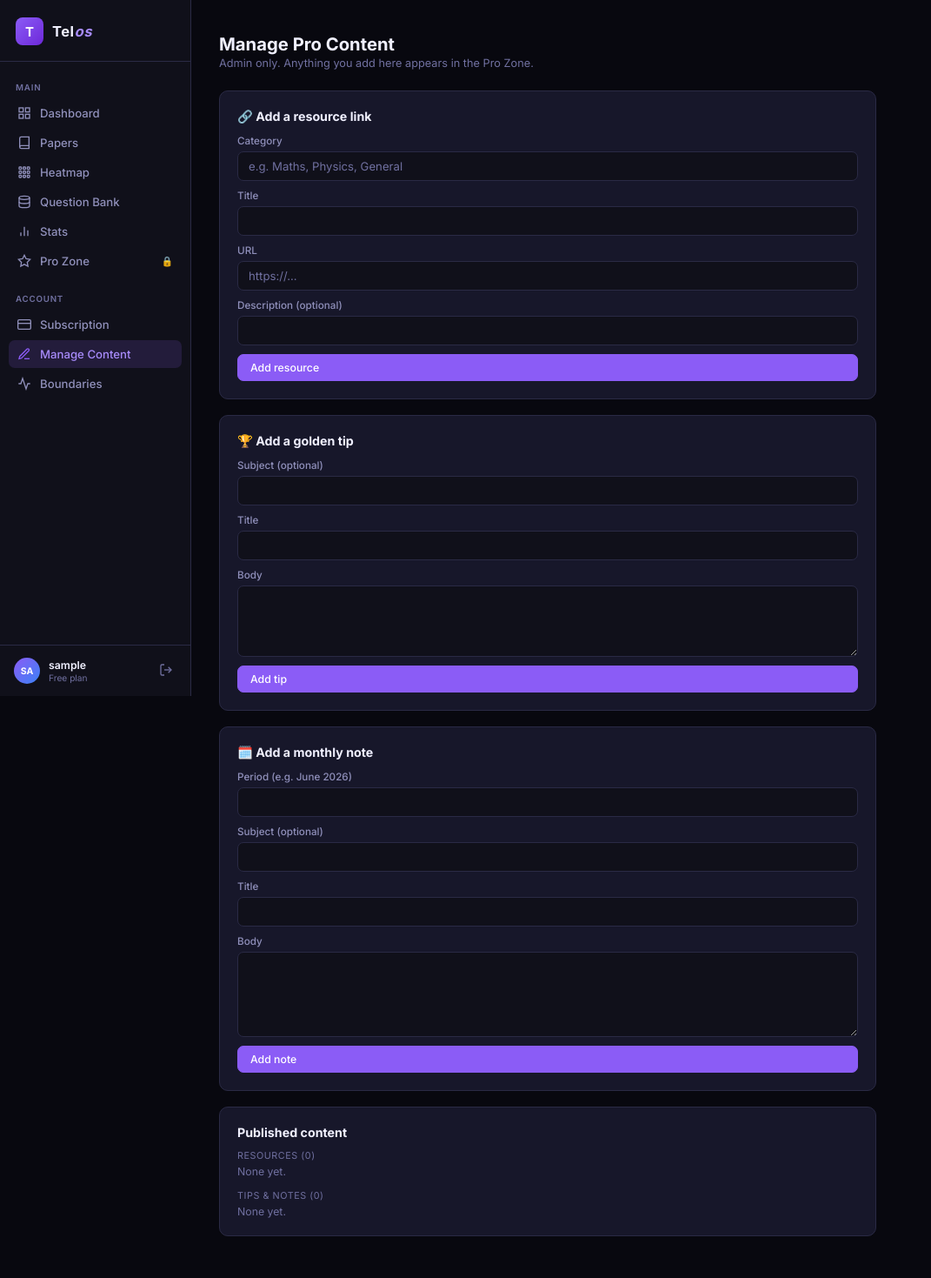
After one commit to vineigenphase/Telos, a Flask app: page /admin/content in a window 1280 px wide. The commit adds this page. Shown: the whole page at 87% size, without its empty margins (0-1071 px from the left). Run offline with Flask 3, Linux system fonts and the light colour scheme; the visitor is signed in with stand-in values (Sample User, id 1); data that the repository does not hold is empty; some libraries are stand-ins or nearby versions.

Commit message:
Add Pro Content Hub: Resources, Golden Tips, Monthly Notes
- New tables resources + pro_posts and users.is_admin (migrate_add_content.py)
- @requires_pro / @requires_admin gates; lock /admin/boundaries to admin
- /pro Pro Zone (Pro-gated) and /admin/content admin CRUD panel
- Sidebar Pro Zone link (locked for free users) + admin-only Manage Content
- Advertise the new perks on the subscription page

Co-Authored-By: Claude Opus 4.8 <noreply@anthropic.com>

```diff
--- a/app.py
+++ b/app.py
@@ -65,6 +65,7 @@ class User(UserMixin):
         self.username = row["username"]
         self.subscription_status = row["subscription_status"]
         self.stripe_customer_id  = row["stripe_customer_id"]
+        self.is_admin = bool(row["is_admin"])
 
     @property
     def is_premium(self):
@@ -76,6 +77,29 @@ def load_user(uid):
     with get_db() as db:
         row = db.execute("SELECT * FROM users WHERE id=?", (uid,)).fetchone()
     return User(row) if row else None
+
+
+# ── Access control ────────────────────────────────────────────────────────────
+
+def requires_pro(view):
+    """Gate a route behind an active Pro subscription."""
+    @wraps(view)
+    def wrapped(*args, **kwargs):
+        if not current_user.is_premium:
+            flash("That's a Telos Pro feature — upgrade to unlock it.", "error")
+            return redirect(url_for("subscription"))
+        return view(*args, **kwargs)
+    return wrapped
+
+
+def requires_admin(view):
+    """Gate a route behind the admin flag (content management)."""
+    @wraps(view)
+    def wrapped(*args, **kwargs):
+        if not getattr(current_user, "is_admin", False):
+            abort(403)
+        return view(*args, **kwargs)
+    return wrapped
 
 
 # ── Helpers ───────────────────────────────────────────────────────────────────
@@ -721,6 +745,7 @@ def stats():
 
 @app.route("/admin/boundaries", methods=["GET", "POST"])
 @login_required
+@requires_admin
 def boundaries():
     if request.method == "POST":
         try:
@@ -758,6 +783,83 @@ def boundaries():
         groups[key].append(b)
 
     return render_template("boundaries.html", groups=groups)
+
+# ── Pro content hub ───────────────────────────────────────────────────────────
+
+@app.route("/pro")
+@login_required
+@requires_pro
+def pro_zone():
+    with get_db() as db:
+        resources = db.execute(
+            "SELECT * FROM resources ORDER BY category, title"
+        ).fetchall()
+        tips = db.execute(
+            "SELECT * FROM pro_posts WHERE kind='tip' ORDER BY created_at DESC, id DESC"
+        ).fetchall()
+        notes = db.execute(
+            "SELECT * FROM pro_posts WHERE kind='note' ORDER BY created_at DESC, id DESC"
+        ).fetchall()
+    res_by_cat = {}
+    for r in resources:
+        res_by_cat.setdefault(r["category"], []).append(r)
+    return render_template("pro.html", res_by_cat=res_by_cat, tips=tips, notes=notes)
+
+
+@app.route("/admin/content", methods=["GET", "POST"])
+@login_required
+@requires_admin
+def admin_content():
+    if request.method == "POST":
+        form_type = request.form.get("form_type")
+        try:
+            with get_db() as db:
+                if form_type == "resource":
+                    db.execute(
+                        "INSERT INTO resources (category, title, url, description) VALUES (?,?,?,?)",
+                        (request.form["category"].strip(), request.form["title"].strip(),
+                         request.form["url"].strip(),
+                         request.form.get("description", "").strip() or None),
+                    )
+                elif form_type in ("tip", "note"):
+                    db.execute(
+                        "INSERT INTO pro_posts (kind, subject, title, body, period) VALUES (?,?,?,?,?)",
+                        (form_type, request.form.get("subject", "").strip() or None,
+                         request.form["title"].strip(), request.form["body"].strip(),
+                         request.form.get("period", "").strip() or None),
+                    )
+                else:
+                    flash("Unknown content type.", "error")
+                    return redirect(url_for("admin_content"))
+            flash("Content added.", "success")
+        except Exception as e:
+            flash(f"Couldn't save: {e}", "error")
+        return redirect(url_for("admin_content"))
+
+    with get_db() as db:
+        resources = db.execute("SELECT * FROM resources ORDER BY category, title").fetchall()
+        posts = db.execute("SELECT * FROM pro_posts ORDER BY kind, created_at DESC, id DESC").fetchall()
+    return render_template("admin_content.html", resources=resources, posts=posts)
+
+
+@app.route("/admin/content/resource/<int:rid>/delete", methods=["POST"])
+@login_required
+@requires_admin
+def delete_resource(rid):
+    with get_db() as db:
+        db.execute("DELETE FROM resources WHERE id=?", (rid,))
+    flash("Resource deleted.", "success")
+    return redirect(url_for("admin_content"))
+
+
+@app.route("/admin/content/post/<int:pid>/delete", methods=["POST"])
+@login_required
+@requires_admin
+def delete_post(pid):
+    with get_db() as db:
+        db.execute("DELETE FROM pro_posts WHERE id=?", (pid,))
+    flash("Deleted.", "success")
+    return redirect(url_for("admin_content"))
 
 # ── Subscription ──────────────────────────────────────────────────────────────
 
--- /dev/null
+++ b/templates/admin_content.html
@@ -0,0 +1,67 @@
+{% extends "base.html" %}
+{% block title %}Manage Content — Telos{% endblock %}
+{% block content %}
+
+<div class="page-header">
+  <div><div class="page-title">Manage Pro Content</div>
+  <div style="color:var(--muted);font-size:0.85rem;margin-top:2px;">Admin only. Anything you add here appears in the Pro Zone.</div></div>
+</div>
+
+<div class="page-body" style="max-width:820px;">
+
+  <div class="card" style="margin-bottom:18px;">
+    <h2 style="font-size:0.95rem;margin:0 0 12px;">🔗 Add a resource link</h2>
+    <form method="POST" style="display:flex;flex-direction:column;gap:10px;">
+      <input type="hidden" name="form_type" value="resource">
+      <div class="form-group"><label class="form-label">Category</label><input class="form-control" name="category" placeholder="e.g. Maths, Physics, General" required></div>
+      <div class="form-group"><label class="form-label">Title</label><input class="form-control" name="title" required></div>
+      <div class="form-group"><label class="form-label">URL</label><input class="form-control" name="url" type="url" placeholder="https://..." required></div>
+      <div class="form-group"><label class="form-label">Description (optional)</label><input class="form-control" name="description"></div>
+      <button class="btn btn-primary" type="submit">Add resource</button>
+    </form>
+  </div>
+
+  <div class="card" style="margin-bottom:18px;">
+    <h2 style="font-size:0.95rem;margin:0 0 12px;">🏆 Add a golden tip</h2>
+    <form method="POST" style="display:flex;flex-direction:column;gap:10px;">
+      <input type="hidden" name="form_type" value="tip">
+      <div class="form-group"><label class="form-label">Subject (optional)</label><input class="form-control" name="subject"></div>
+      <div class="form-group"><label class="form-label">Title</label><input class="form-control" name="title" required></div>
+      <div class="form-group"><label class="form-label">Body</label><textarea class="form-control" name="body" rows="4" required></textarea></div>
+      <button class="btn btn-primary" type="submit">Add tip</button>
+    </form>
+  </div>
+
+  <div class="card" style="margin-bottom:18px;">
+    <h2 style="font-size:0.95rem;margin:0 0 12px;">🗓️ Add a monthly note</h2>
+    <form method="POST" style="display:flex;flex-direction:column;gap:10px;">
+      <input type="hidden" name="form_type" value="note">
+      <div class="form-group"><label class="form-label">Period (e.g. June 2026)</label><input class="form-control" name="period"></div>
+      <div class="form-group"><label class="form-label">Subject (optional)</label><input class="form-control" name="subject"></div>
+      <div class="form-group"><label class="form-label">Title</label><input class="form-control" name="title" required></div>
+      <div class="form-group"><label class="form-label">Body</label><textarea class="form-control" name="body" rows="5" required></textarea></div>
+      <button class="btn btn-primary" type="submit">Add note</button>
+    </form>
+  </div>
+
+  <div class="card">
+    <h2 style="font-size:0.95rem;margin:0 0 12px;">Published content</h2>
+    <div style="font-size:0.72rem;text-transform:uppercase;letter-spacing:0.05em;color:var(--muted);margin:8px 0 4px;">Resources ({{ resources|length }})</div>
+    {% for r in resources %}
+    <div style="display:flex;justify-content:space-between;align-items:center;padding:6px 0;gap:10px;">
+      <div style="font-size:0.85rem;">{{ r.category }} — <a class="auth-link" href="{{ r.url }}" target="_blank" rel="noopener">{{ r.title }}</a></div>
+      <form method="POST" action="{{ url_for('delete_resource', rid=r.id) }}" style="margin:0;"><button class="btn" style="font-size:0.7rem;color:#ef4444;" type="submit">Delete</button></form>
+    </div>
+    {% else %}<div style="color:var(--muted);font-size:0.82rem;">None yet.</div>{% endfor %}
+
+    <div style="font-size:0.72rem;text-transform:uppercase;letter-spacing:0.05em;color:var(--muted);margin:14px 0 4px;">Tips &amp; Notes ({{ posts|length }})</div>
+    {% for p in posts %}
+    <div style="display:flex;justify-content:space-between;align-items:center;padding:6px 0;gap:10px;">
+      <div style="font-size:0.85rem;"><span style="color:var(--accent-2);">{{ p.kind }}</span> — {{ p.title }}{% if p.period %} <span style="color:var(--muted);">({{ p.period }})</span>{% endif %}</div>
+      <form method="POST" action="{{ url_for('delete_post', pid=p.id) }}" style="margin:0;"><button class="btn" style="font-size:0.7rem;color:#ef4444;" type="submit">Delete</button></form>
+    </div>
+    {% else %}<div style="color:var(--muted);font-size:0.82rem;">None yet.</div>{% endfor %}
+  </div>
+
+</div>
+{% endblock %}
--- a/templates/base.html
+++ b/templates/base.html
@@ -66,6 +66,15 @@
       Stats
     </a>
 
+    <a class="nav-link {% if request.endpoint == 'pro_zone' %}active{% endif %}"
+       href="{{ url_for('pro_zone') }}">
+      <svg viewBox="0 0 24 24" fill="none" stroke="currentColor" stroke-width="2">
+        <polygon points="12 2 15.09 8.26 22 9.27 17 14.14 18.18 21.02 12 17.77 5.82 21.02 7 14.14 2 9.27 8.91 8.26 12 2"/>
+      </svg>
+      Pro Zone
+      {% if not current_user.is_premium %}<span style="margin-left:auto;font-size:0.72rem;">🔒</span>{% endif %}
+    </a>
+
     <div class="nav-section" style="margin-top:8px;">Account</div>
 
     <a class="nav-link {% if request.endpoint == 'subscription' %}active{% endif %}"
@@ -76,6 +85,15 @@
       Subscription
     </a>
 
+    {% if current_user.is_admin %}
+    <a class="nav-link {% if request.endpoint == 'admin_content' %}active{% endif %}"
+       href="{{ url_for('admin_content') }}">
+      <svg viewBox="0 0 24 24" fill="none" stroke="currentColor" stroke-width="2">
+        <path d="M12 20h9"/><path d="M16.5 3.5a2.121 2.121 0 0 1 3 3L7 19l-4 1 1-4L16.5 3.5z"/>
+      </svg>
+      Manage Content
+    </a>
+
     <a class="nav-link {% if request.endpoint == 'boundaries' %}active{% endif %}"
        href="{{ url_for('boundaries') }}">
       <svg viewBox="0 0 24 24" fill="none" stroke="currentColor" stroke-width="2">
@@ -83,6 +101,7 @@
       </svg>
       Boundaries
     </a>
+    {% endif %}
   </nav>
 
   <div class="sidebar-user">
```
Also changed, not shown: migrate_add_content.py (added, +72 -0 lines), templates/pro.html (added, +63 -0 lines), templates/subscription.html (+8 -0 lines).
